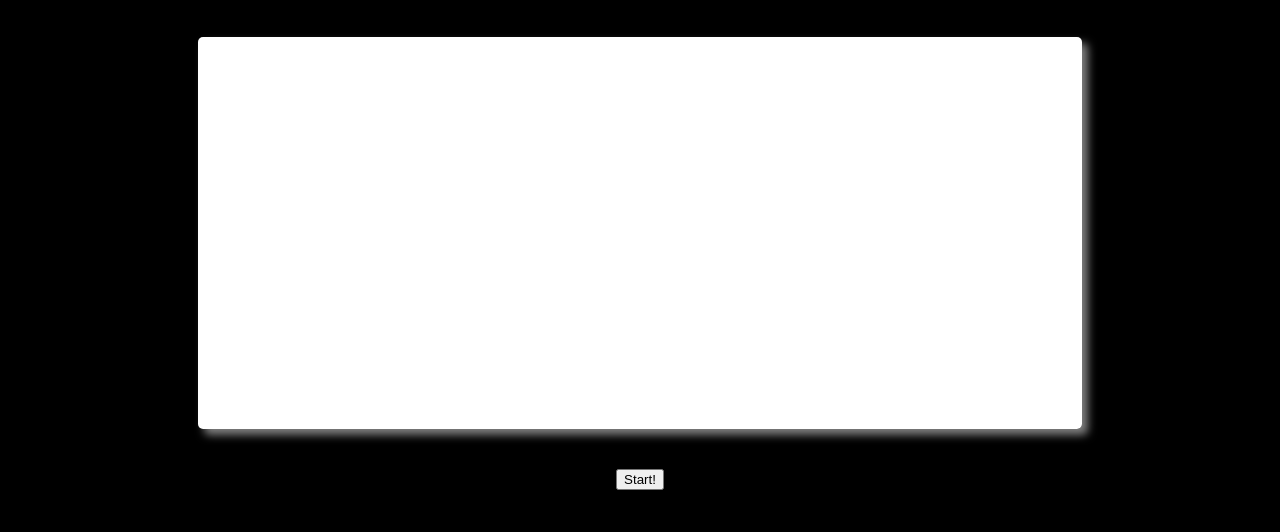
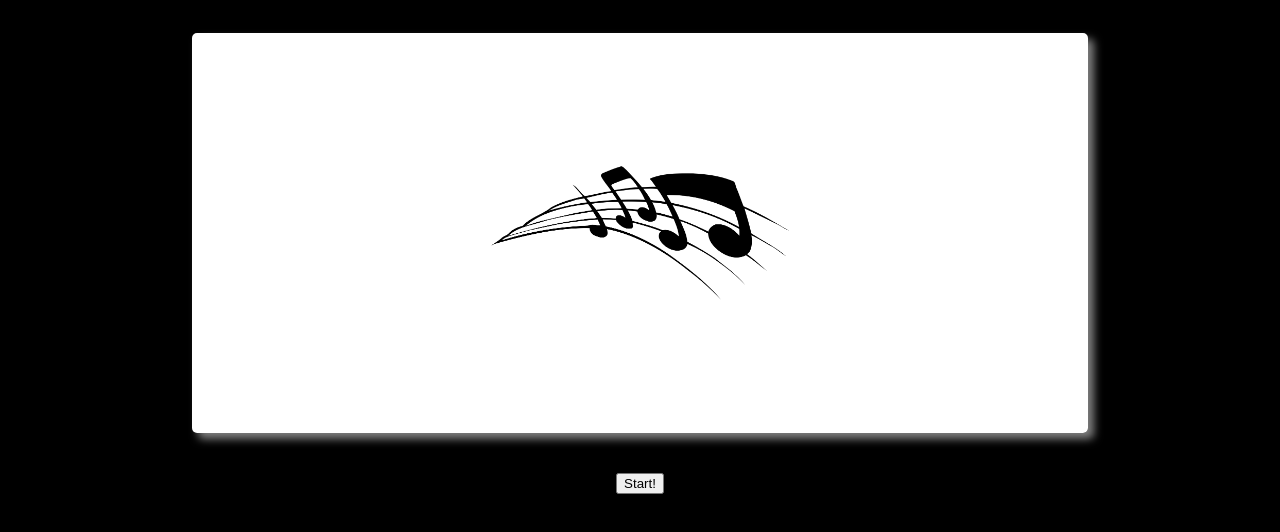
Before and after one commit to r-ashish/fluentist, a plain HTML site: page index.html in a window 1280 px wide. Shown: the part 220-752 px from the top of the page. Drawn offline with Linux system fonts and the light colour scheme.

Commit message:
add placeholder for canvas

```diff
--- a/fullscreen.js
+++ b/fullscreen.js
@@ -1,6 +1,7 @@
 const elem = document.body;
 const fullScreenButton = document.getElementById("fullscreen-button");
 let isFullScreen = false;
+
 function toggleFullScreen() {
   if (isFullScreen = !isFullScreen) {
     openFullscreen();
--- a/index.html
+++ b/index.html
@@ -57,8 +57,6 @@
         }
 
         .canvas {
-            width: 100%;
-            height:50%;
             margin-bottom: 20px;
             border-radius: 5px;
             box-shadow: 6px 6px 8px 0 rgba(255, 255, 255, 0.5);
--- a/visualize.js
+++ b/visualize.js
@@ -5,11 +5,9 @@ const THRESHOLD = 80;
 const MAX_ALLOWED_CONSECUTIVE_MISSES = 27; // ~ 0.5 sec
 const constraints = {audio: true};
 const canvas = document.querySelector('.canvas');
-const WIDTH = canvas.width;
-const HEIGHT = canvas.height;
 const canvasCtx = canvas.getContext("2d");
-canvasCtx.fillStyle = 'rgb(256, 256, 256)';
-canvasCtx.fillRect(0, 0, WIDTH, HEIGHT);
+let WIDTH = canvas.width;
+let HEIGHT = canvas.height;
 let source;
 let audioCtx;
 let analyser;
@@ -17,6 +15,30 @@ let highScore = 0;
 let missedIntervals = 0;
 let currentScore;
 let startTime;
+
+function drawCanvasPlaceHolder() {
+    var img = new Image();
+    img.onload = function() {
+        canvasCtx.drawImage(img, WIDTH/3, HEIGHT/3, WIDTH/3, HEIGHT/3);
+    }
+    img.src = "notes.png";
+}
+
+setCanvasDimensions = () => {
+    canvas.width = window.innerWidth*0.7;
+    canvas.height = window.innerHeight/2;
+    WIDTH = canvas.width;
+    HEIGHT = canvas.height;
+    canvasCtx.fillStyle = 'rgb(256, 256, 256)';
+    canvasCtx.fillRect(0, 0, WIDTH, HEIGHT);
+    drawCanvasPlaceHolder();
+}
+
+window.onresize = () => {
+    setCanvasDimensions();
+}
+
+setCanvasDimensions();
 
 startListening = () => {
     audioCtx = new (window.AudioContext || window.webkitAudioContext)();
```
Also changed, not shown: notes.png (added).
